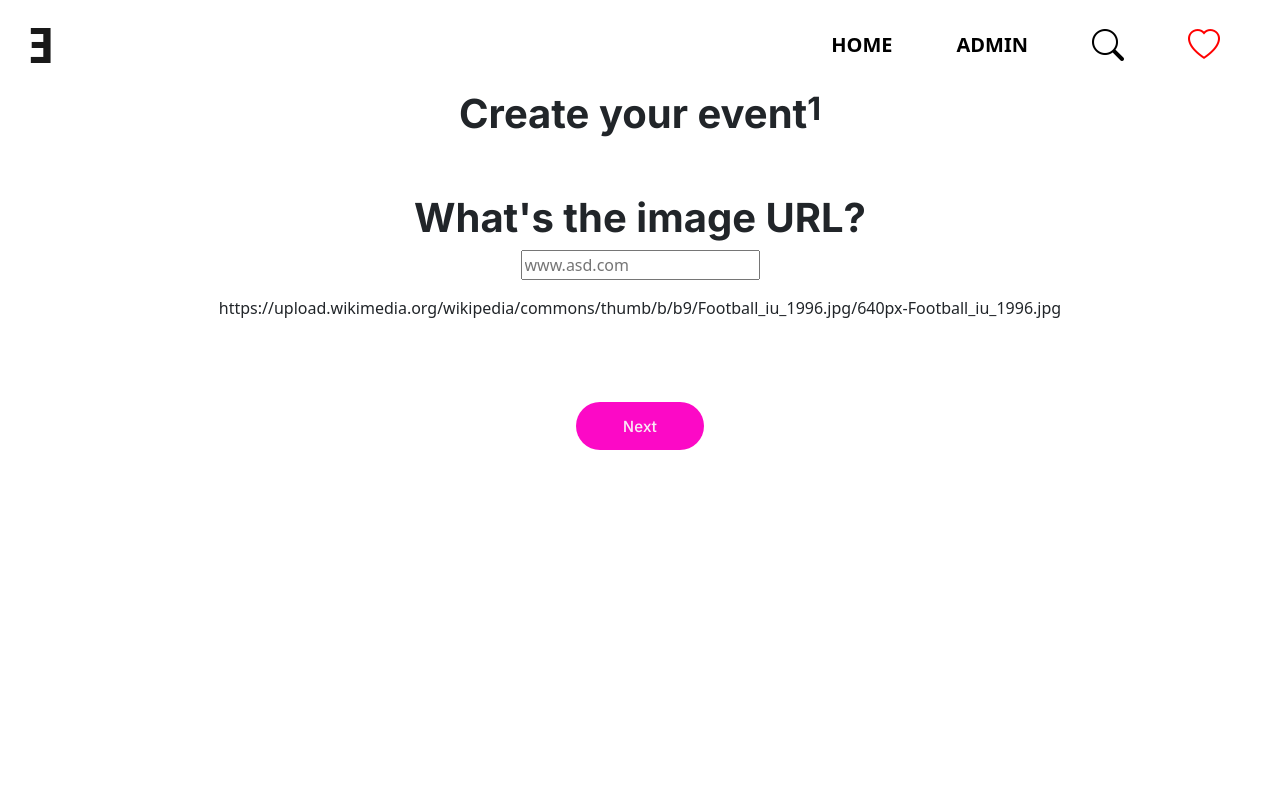
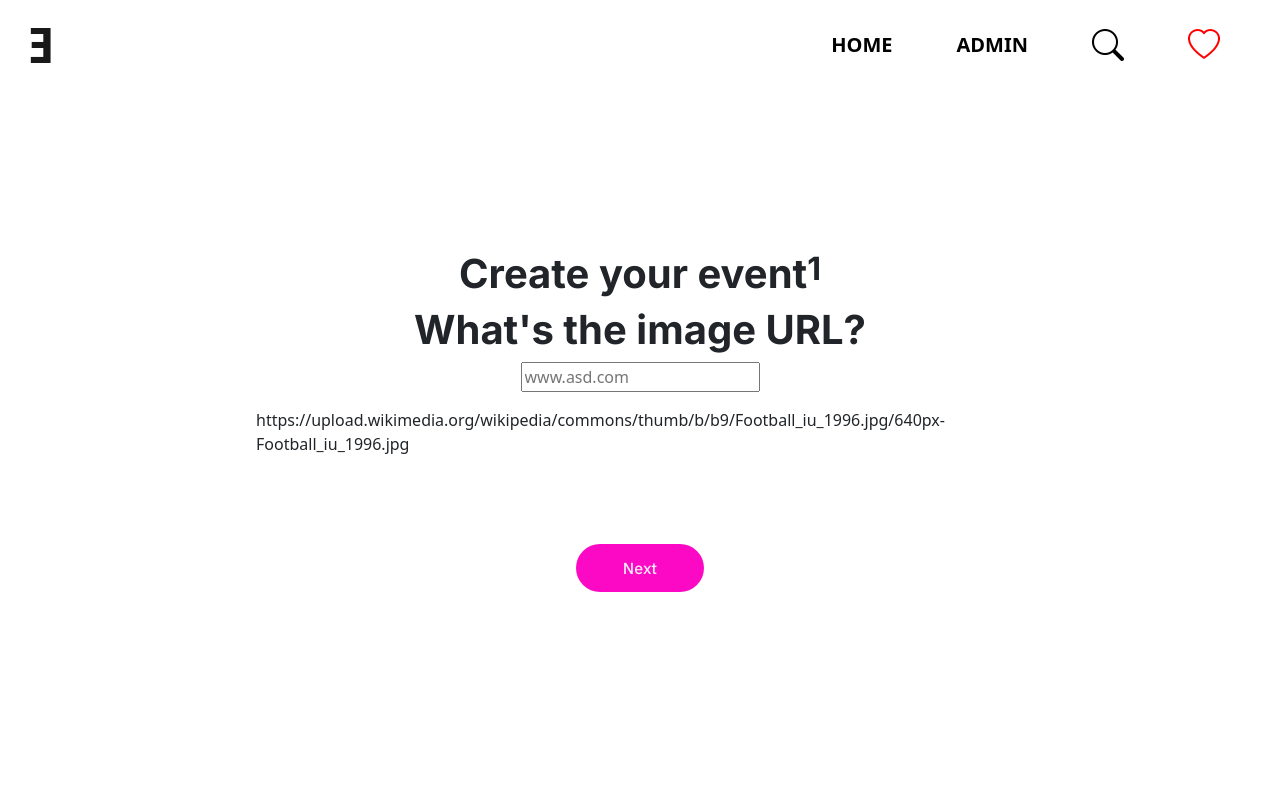
Before and after one commit to krdevel/grupparbete-vite-eventer, a Vue app: page /#/admin in a window 1280 px wide. Shown: the top 800 px of the page. Built offline with nearby package versions, Linux system fonts and the light colour scheme.

Commit message:
fixes button positions, and sets the create view to absolute

```diff
--- a/src/views/AdminView.vue
+++ b/src/views/AdminView.vue
@@ -1,42 +1,25 @@
 <template>
 	<main>
-		<div class="container">
+		<div
+			style="
+				width: 60%;
+				height: fit-content;
+				background-color: rgba(255, 255, 255, 0.8);
+				border-radius: 25px;
+				position: absolute;
+				margin-left: auto;
+				margin-right: auto;
+				margin-top: 250px;
+				top: 0;
+				left: 0;
+				right: 0;
+				z-index: 100000;
+			"
+		>
 			<div class="header">
 				<h1>Create your event</h1>
 				<h2>{{ step }}</h2>
 			</div>
-			<Transition name="slide-up">
-				<img v-if="imgUri" class="imgData" :src="imgUri" />
-			</Transition>
-
-			<div class="container">
-				<h1 v-if="eventName" style="margin-top: 3rem">{{ eventName }}</h1>
-
-				<div id="btnTags">
-					<Transition name="slide-up">
-						<button v-if="typeTag" class="btn btn-primary" disabled>
-							{{ typeTag }}
-						</button>
-					</Transition>
-					<Transition name="slide-up">
-						<button v-if="locationTag" class="btn btn-primary" disabled>
-							{{ locationTag }}
-						</button>
-					</Transition>
-					<Transition name="slide-up">
-						<button v-if="dateTag" class="btn btn-primary" disabled>
-							{{ dateTag }}
-						</button>
-					</Transition>
-					<Transition name="slide-up">
-						<button v-if="timeTag" class="btn btn-primary" disabled>
-							{{ timeTag }}
-						</button>
-					</Transition>
-				</div>
-				<p class="descText">{{ description }}</p>
-			</div>
-
 			<div v-if="step === 1" class="hcenter">
 				<h1>What's the image URL?</h1>
 				<input v-model="imgUri" placeholder="www.asd.com" required />
@@ -138,6 +121,14 @@
 
 			<div class="navigator vcenter">
 				<button
+					v-if="step !== 1"
+					type="button"
+					class="btn btn-primary"
+					@click="step--"
+				>
+					Back
+				</button>
+				<button
 					v-if="step !== 8"
 					type="button"
 					class="btn btn-primary"
@@ -145,14 +136,40 @@
 				>
 					Next
 				</button>
-				<button
-					v-if="step !== 1"
-					type="button"
-					class="btn btn-primary"
-					@click="step--"
-				>
-					Back
-				</button>
+			</div>
+		</div>
+
+		<div class="container">
+			<Transition name="slide-up">
+				<img v-if="imgUri" class="imgData" :src="imgUri" />
+			</Transition>
+
+			<div class="container">
+				<h1 v-if="eventName" style="margin-top: 3rem">{{ eventName }}</h1>
+
+				<div id="btnTags">
+					<Transition name="slide-up">
+						<button v-if="typeTag" class="btn btn-primary" disabled>
+							{{ typeTag }}
+						</button>
+					</Transition>
+					<Transition name="slide-up">
+						<button v-if="locationTag" class="btn btn-primary" disabled>
+							{{ locationTag }}
+						</button>
+					</Transition>
+					<Transition name="slide-up">
+						<button v-if="dateTag" class="btn btn-primary" disabled>
+							{{ dateTag }}
+						</button>
+					</Transition>
+					<Transition name="slide-up">
+						<button v-if="timeTag" class="btn btn-primary" disabled>
+							{{ timeTag }}
+						</button>
+					</Transition>
+				</div>
+				<p class="descText">{{ description }}</p>
 			</div>
 		</div>
 	</main>
@@ -321,6 +338,10 @@
 	main {
 		min-height: 100vh;
 	}
+
+	.navigator {
+		margin-top: 30px;
+	}
 	.slide-right-enter-active,
 	.slide-right-leave-active {
 		transition: all 0.5s ease-out;
```
